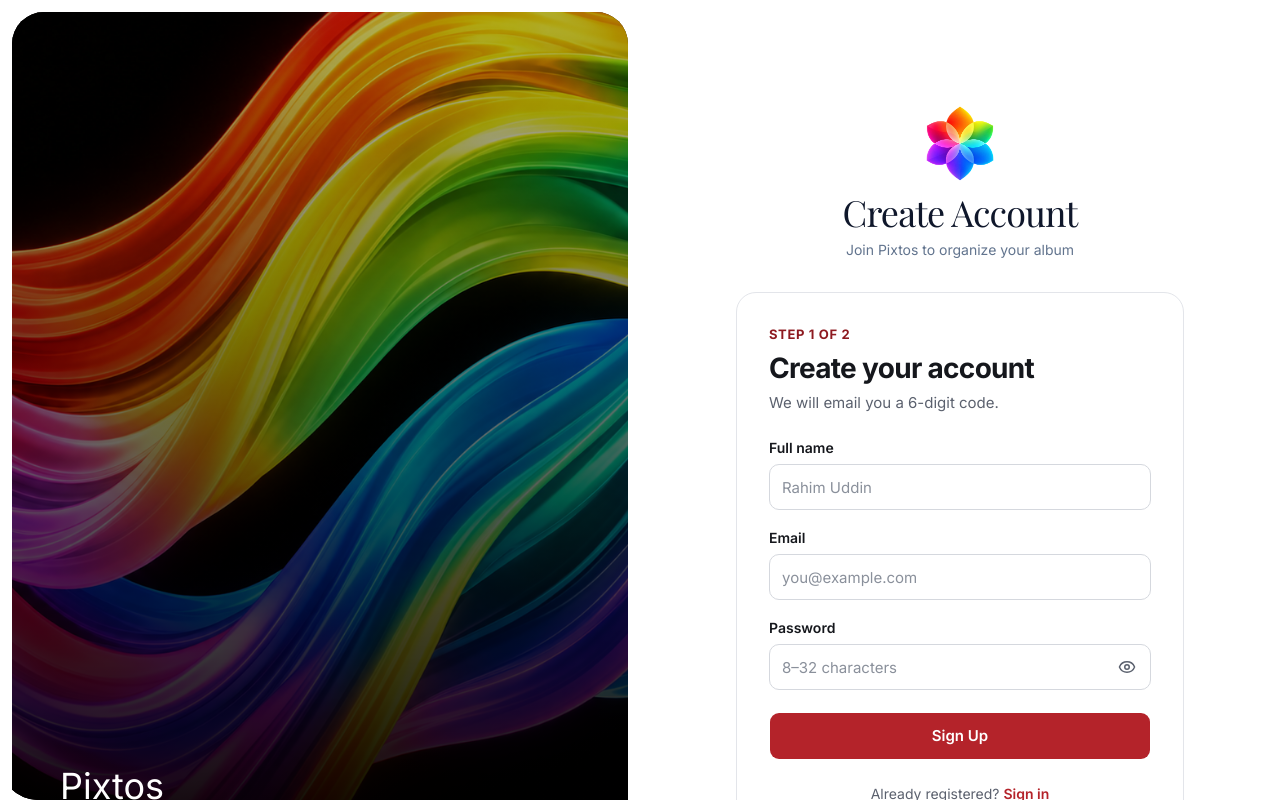
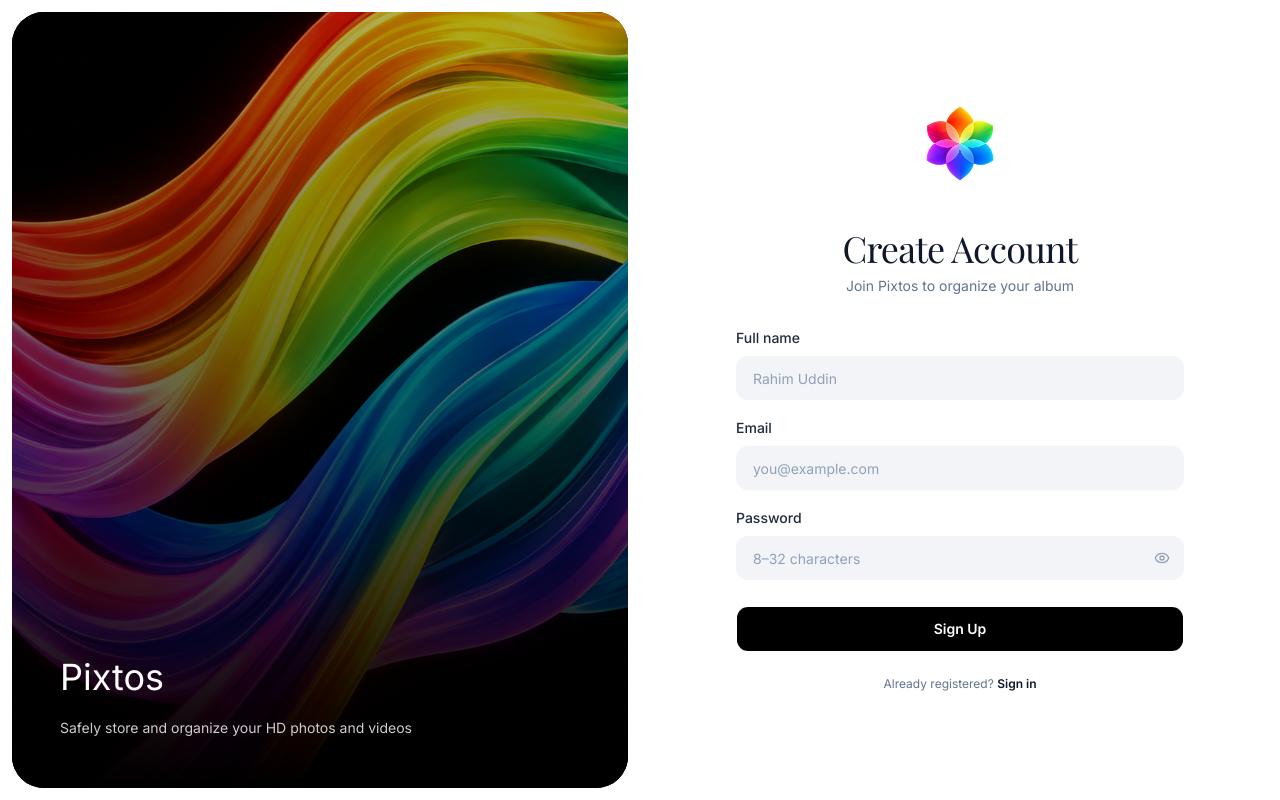
Before and after one commit to codexmish/Pixtos-Client, a Next.js app: page /signup in a window 1280 px wide. Built offline with nearby package versions, Linux system fonts and the light colour scheme; a web font is replaced by a local one.

Commit message:
signup form done

```diff
--- a/src/components/form/SignupForm.tsx
+++ b/src/components/form/SignupForm.tsx
@@ -8,16 +8,6 @@ import { EyeClosed, EyeIcon } from "lucide-react";
 import { Button } from "../ui/button";
 import { Spinner } from "../ui/spinner";
 import { useRouter } from "next/navigation";
-import {
-  Select,
-  SelectContent,
-  SelectGroup,
-  SelectItem,
-  SelectLabel,
-  SelectTrigger,
-  SelectValue,
-} from "../ui/select";
-
 
 import { toast } from "../ui/toast";
 import Link from "next/link";
@@ -43,24 +33,14 @@ const SignupForm = () => {
         email: data.value.email,
         password: data.value.password,
       }
+
+      console.log(signupData);
+
     },
   });
 
   return (
-    <div className="flex flex-col gap-6 rounded-[20px] border border-[#E3E5EA] bg-white p-6 sm:p-8">
-      {/* -------------heading */}
-      <div className="flex flex-col gap-1.5">
-        <span className="text-[13px] font-bold tracking-[0.05em] text-[#8E1A20]">
-          STEP 1 OF 2
-        </span>
-        <h1 className="text-[28px] font-bold leading-tight tracking-tight text-[#15171C]">
-          Create your account
-        </h1>
-        <p className="text-[15px] text-[#5B616E]">
-          We will email you a 6-digit code.
-        </p>
-      </div>
-
+    <div className="flex w-full flex-col gap-6">
       <form
         className="flex flex-col gap-[18px]"
         onSubmit={(e) => {
@@ -75,10 +55,10 @@ const SignupForm = () => {
               field.state.meta.isTouched && !field.state.meta.isValid;
 
             return (
-              <Field className="gap-1.5">
+              <Field className="gap-2">
                 <FieldLabel
                   htmlFor={field.name}
-                  className="text-sm font-semibold text-[#15171C]"
+                  className="text-sm font-medium text-slate-800"
                 >
                   Full name
                 </FieldLabel>
@@ -90,11 +70,11 @@ const SignupForm = () => {
                   onBlur={field.handleBlur}
                   autoComplete="off"
                   placeholder="Rahim Uddin"
-                  className={`h-[46px] rounded-[10px] border-[#D5D8DE] bg-white px-3 text-[15px] text-[#15171C] placeholder:text-[#8A909B] focus-visible:border-[#B4232A] focus-visible:ring-[#B4232A]/20 md:text-[15px] ${isValid ? "border-red-500" : ""}`}
+                  className={`h-11 rounded-xl border-transparent bg-[#f3f4f8] px-4 text-sm text-slate-900 placeholder:text-slate-400 hover:bg-[#eef0f5] focus-visible:border-slate-300 focus-visible:bg-white focus-visible:ring-3 focus-visible:ring-slate-900/5 ${isValid ? "border-red-500" : ""}`}
                 />
                 {isValid && (
                   <FieldError
-                    className="text-[13px]"
+                    className="text-xs text-red-500"
                     errors={field.state.meta.errors}
                   />
                 )}
@@ -110,10 +90,10 @@ const SignupForm = () => {
               field.state.meta.isTouched && !field.state.meta.isValid;
 
             return (
-              <Field className="gap-1.5">
+              <Field className="gap-2">
                 <FieldLabel
                   htmlFor={field.name}
-                  className="text-sm font-semibold text-[#15171C]"
+                  className="text-sm font-medium text-slate-800"
                 >
                   Email
                 </FieldLabel>
@@ -125,11 +105,11 @@ const SignupForm = () => {
                   onBlur={field.handleBlur}
                   autoComplete="off"
                   placeholder="you@example.com"
-                  className={`h-[46px] rounded-[10px] border-[#D5D8DE] bg-white px-3 text-[15px] text-[#15171C] placeholder:text-[#8A909B] focus-visible:border-[#B4232A] focus-visible:ring-[#B4232A]/20 md:text-[15px] ${isValid ? "border-red-500" : ""}`}
+                  className={`h-11 rounded-xl border-transparent bg-[#f3f4f8] px-4 text-sm text-slate-900 placeholder:text-slate-400 hover:bg-[#eef0f5] focus-visible:border-slate-300 focus-visible:bg-white focus-visible:ring-3 focus-visible:ring-slate-900/5 ${isValid ? "border-red-500" : ""}`}
                 />
                 {isValid && (
                   <FieldError
-                    className="text-[13px]"
+                    className="text-xs text-red-500"
                     errors={field.state.meta.errors}
                   />
                 )}
@@ -146,10 +126,10 @@ const SignupForm = () => {
               field.state.meta.isTouched && !field.state.meta.isValid;
 
             return (
-              <Field className="gap-1.5">
+              <Field className="gap-2">
                 <FieldLabel
                   htmlFor={field.name}
-                  className="text-sm font-semibold text-[#15171C]"
+                  className="text-sm font-medium text-slate-800"
                 >
                   Password
                 </FieldLabel>
@@ -162,25 +142,25 @@ const SignupForm = () => {
                     onBlur={field.handleBlur}
                     autoComplete="off"
                     placeholder="8–32 characters"
-                    className={`h-[46px] rounded-[10px] border-[#D5D8DE] bg-white pl-3 pr-12 text-[15px] text-[#15171C] placeholder:text-[#8A909B] focus-visible:border-[#B4232A] focus-visible:ring-[#B4232A]/20 md:text-[15px] ${isValid ? "border-red-500" : ""}`}
+                    className={`h-11 rounded-xl border-transparent bg-[#f3f4f8] pl-4 pr-12 text-sm text-slate-900 placeholder:text-slate-400 hover:bg-[#eef0f5] focus-visible:border-slate-300 focus-visible:bg-white focus-visible:ring-3 focus-visible:ring-slate-900/5 ${isValid ? "border-red-500" : ""}`}
                     type={showPass ? "text" : "password"}
                   />
                   <button
-                    className="absolute right-1 top-1/2 flex size-10 -translate-y-1/2 items-center justify-center rounded-lg text-[#5B616E] transition-colors hover:bg-[#F0F1F4] hover:text-[#15171C]"
+                    className="absolute right-1.5 top-1/2 flex size-8 -translate-y-1/2 items-center justify-center rounded-lg text-slate-400 transition-colors hover:text-slate-700"
                     type="button"
                     aria-label={showPass ? "Hide password" : "Show password"}
                     onClick={() => setShowPass(!showPass)}
                   >
                     {showPass ? (
-                      <EyeClosed className="size-[18px]" />
+                      <EyeClosed className="size-4" />
                     ) : (
-                      <EyeIcon className="size-[18px]" />
+                      <EyeIcon className="size-4" />
                     )}
                   </button>
                 </div>
                 {isValid && (
                   <FieldError
-                    className="text-[13px]"
+                    className="text-xs text-red-500"
                     errors={field.state.meta.errors}
                   />
                 )}
@@ -193,7 +173,7 @@ const SignupForm = () => {
         <Button
         //   disabled={signupPending}
           type="submit"
-          className="mt-1 h-12 w-full gap-2 rounded-[10px] bg-[#B4232A] text-[15px] font-semibold text-white hover:bg-[#951C22]"
+          className="mt-2 h-11.5 w-full gap-2 rounded-xl bg-black text-sm font-semibold text-white hover:bg-neutral-800"
         >
           {/* {signupPending ? (
             <>
@@ -207,11 +187,11 @@ const SignupForm = () => {
       </form>
 
       {/* -------------footer */}
-      <p className="text-center text-sm text-[#5B616E]">
+      <p className="text-center text-xs text-slate-500">
         Already registered?{" "}
         <Link
           href="/signin"
-          className="font-semibold text-[#B4232A] hover:text-[#8E1A20]"
+          className="font-semibold text-slate-900 hover:underline"
         >
           Sign in
         </Link>
```
